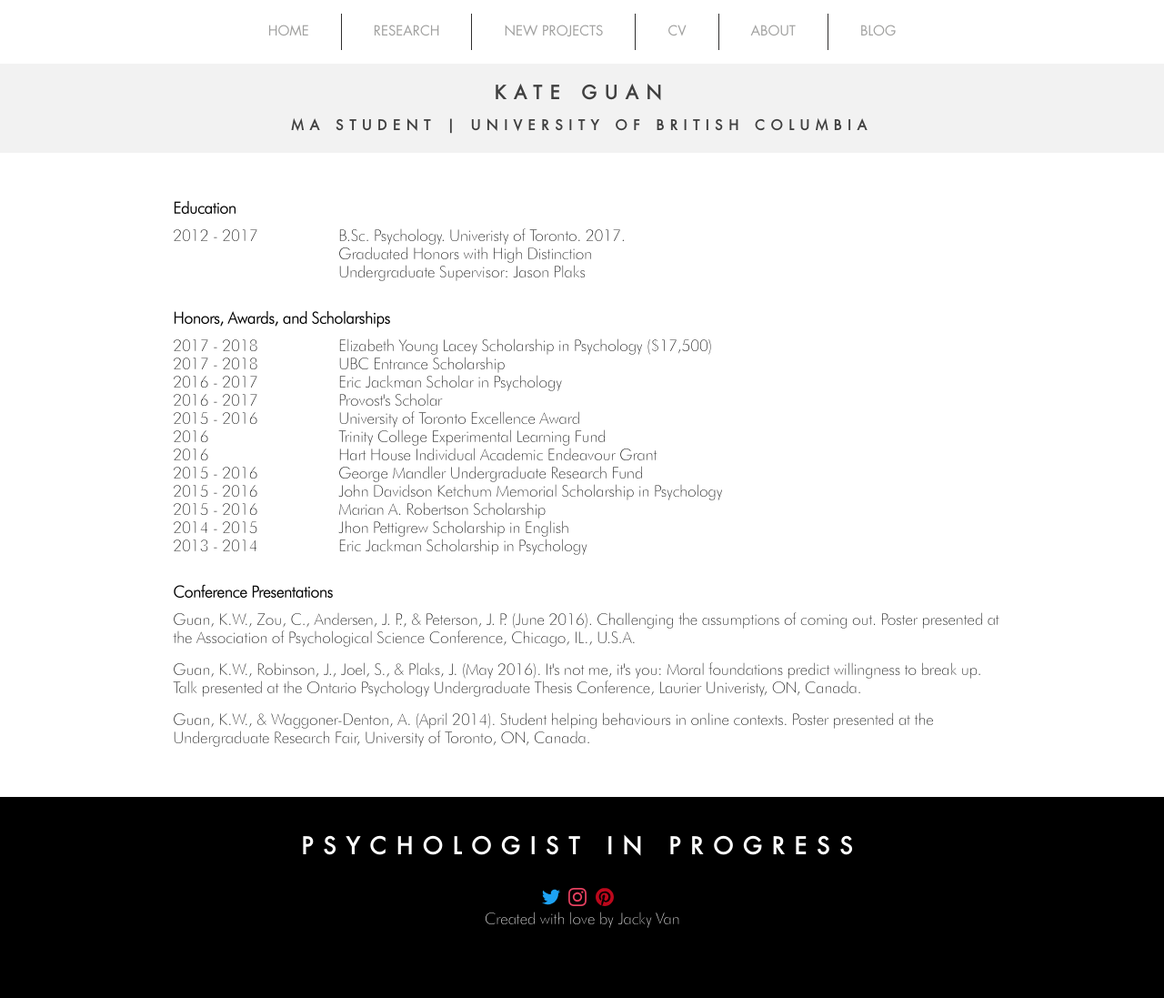
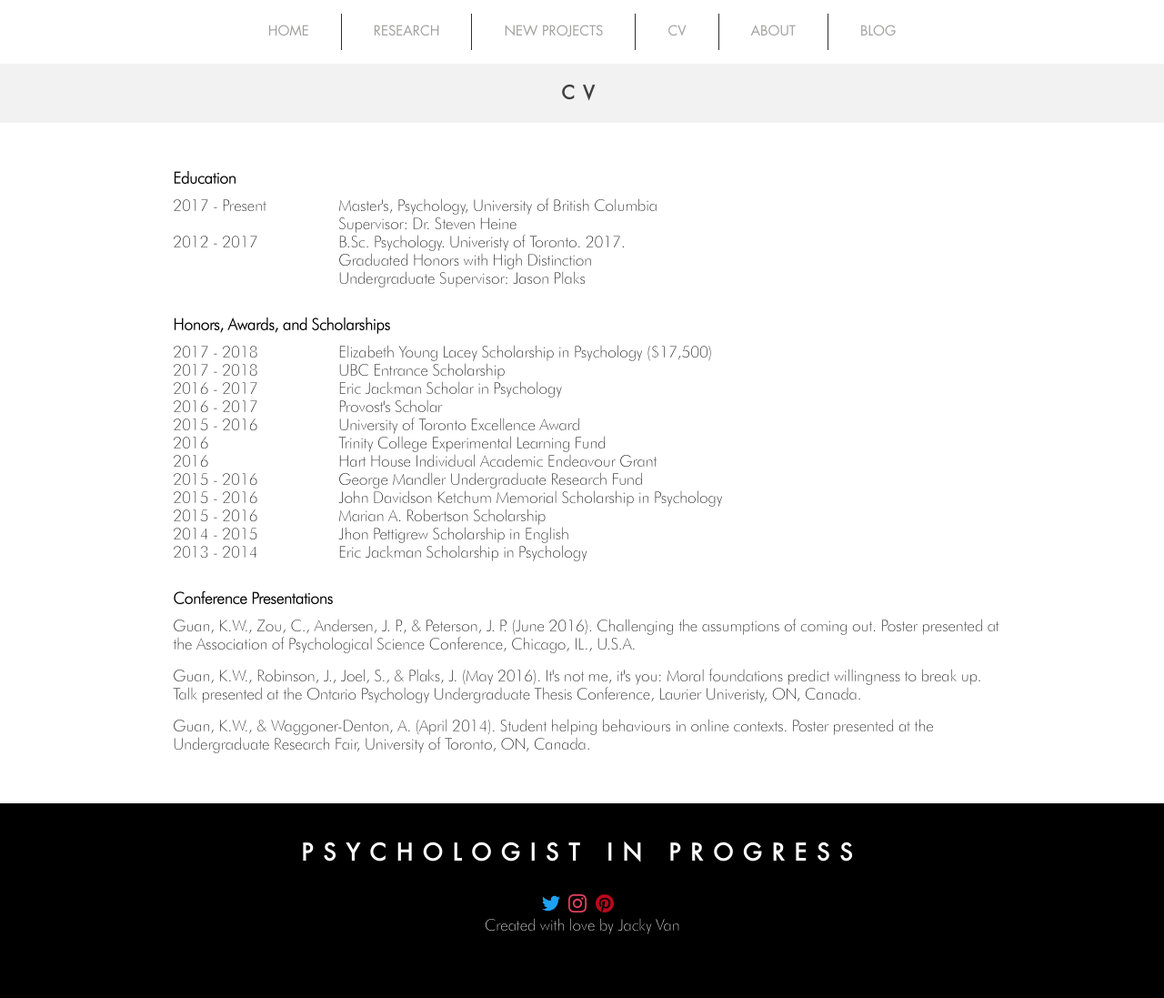
Before and after one commit to Jaacky/katewguan.com, a Jekyll site: the page built from cv/index.html, in a window 1280 px wide. Shown: the whole page at 91% size. Built offline with Jekyll 4.4.1, drawn with Linux system fonts in a browser that asks for light colours.

Commit message:
Externalizing education into yml file

```diff
--- a/cv/index.html
+++ b/cv/index.html
@@ -4,22 +4,23 @@
 
 <div class="main">
     <div class="header">
-        <h1>Kate Guan</h1>
-        <h2>MA Student | University of British Columbia</h2>
+        <h1>CV</h1>
     </div>
     <div class="container cv">
-        <div class="cv-section">
+        <div class="cv-section education">
             <h4>Education</h4>
-            <div class="cv-row">
-                <div class="cv-date">
-                    <p>2012 - 2017</p>
+            {% for education in site.data.education %}
+                <div class="cv-row">
+                    <div class="cv-date">
+                        <p>{{ education.date }}</p>
+                    </div>
+                    <div class="cv-dated-content">
+                        {% for details in education.details %}
+                            <p>{{ details }}</p>
+                        {% endfor %}
+                    </div>
                 </div>
-                <div class="cv-dated-content">
-                    <p>B.Sc. Psychology. Univeristy of Toronto. 2017.</p>
-                    <p>Graduated Honors with High Distinction</p>
-                    <p>Undergraduate Supervisor: Jason Plaks</p>
-                </div>
-            </div>
+            {% endfor %}
         </div>
 
         <div class="cv-section">
```
Also changed, not shown: _data/education.yml (added, +9 -0 lines).
